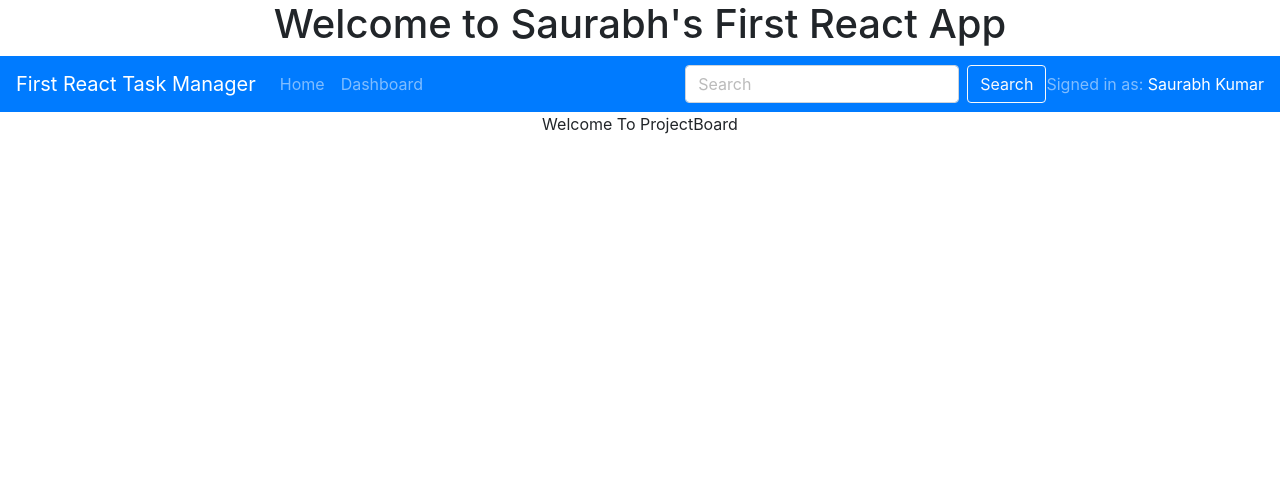
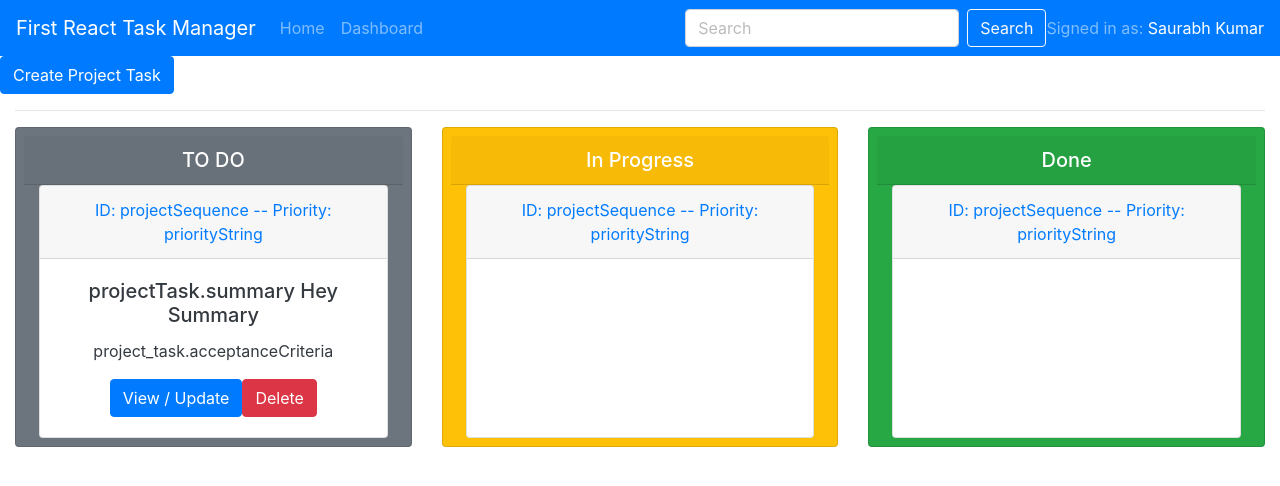
Before and after one commit to saurabhpro/first-react-task-manager-app, a React (Create React App) app: page /projectBoard/1 in a window 1280 px wide. Shown: the top 486 px of the page. Built offline with nearby package versions, Linux system fonts and the light colour scheme.

Commit message:
created static cards, project board

```diff
--- a/src/App.js
+++ b/src/App.js
@@ -31,7 +31,9 @@ function App() {
       }
       <Router>
         <div className="App">
-          <h1>Welcome to Saurabh's First React App</h1>
+          {
+            //<h1>Welcome to Saurabh's First React App</h1>
+          }
           <Header />
           <Switch>
             <Route exact path="/" component={Dashboard} />
--- a/src/components/project-board/ProjectBoard.js
+++ b/src/components/project-board/ProjectBoard.js
@@ -1,8 +1,73 @@
 import React, { Component } from "react";
+
+import Container from "react-bootstrap/Container";
+import Row from "react-bootstrap/Row";
+import Card from "react-bootstrap/Card";
+import CardDeck from "react-bootstrap/CardDeck";
+import Button from "react-bootstrap/Button";
 
 class ProjectBoard extends Component {
   render() {
-    return <div>Welcome To ProjectBoard</div>;
+    return (
+      <Container fluid className="justify-content-md-center">
+        <Row>
+          <Button>Create Project Task</Button>
+        </Row>
+        <hr />
+
+        <CardDeck>
+          <Card bg="secondary" text="white" className="mb-2 text-center p-2">
+            <Card.Header as="h5">TO DO</Card.Header>
+
+            <Card text="dark">
+              <Card.Header className="text-primary">
+                ID: projectSequence -- Priority: priorityString
+              </Card.Header>
+              <Card.Body>
+                <Card.Title>projectTask.summary Hey Summary</Card.Title>
+                <Card.Text className="text-truncate">
+                  project_task.acceptanceCriteria
+                </Card.Text>
+
+                <Button variant="primary">View / Update</Button>
+                <Button variant="danger">Delete</Button>
+              </Card.Body>
+            </Card>
+          </Card>
+
+          <Card
+            md={{ offset: 1 }}
+            bg="warning"
+            text="white"
+            className="mb-2 text-center p-2"
+          >
+            <Card.Header as="h5">In Progress</Card.Header>
+            <Card text="dark">
+              <Card.Header className="text-primary">
+                ID: projectSequence -- Priority: priorityString
+              </Card.Header>
+              <Card.Body></Card.Body>
+            </Card>
+          </Card>
+
+          <Card
+            md={{ offset: 1 }}
+            bg="success"
+            text="white"
+            className="mb-2 text-center p-2"
+          >
+            <Card.Header as="h5">Done</Card.Header>
+
+            <Card text="dark">
+              <Card.Header className="text-primary">
+                ID: projectSequence -- Priority: priorityString
+              </Card.Header>
+              <Card.Body></Card.Body>
+            </Card>
+          </Card>
+        </CardDeck>
+      </Container>
+    );
   }
 }
 
```
